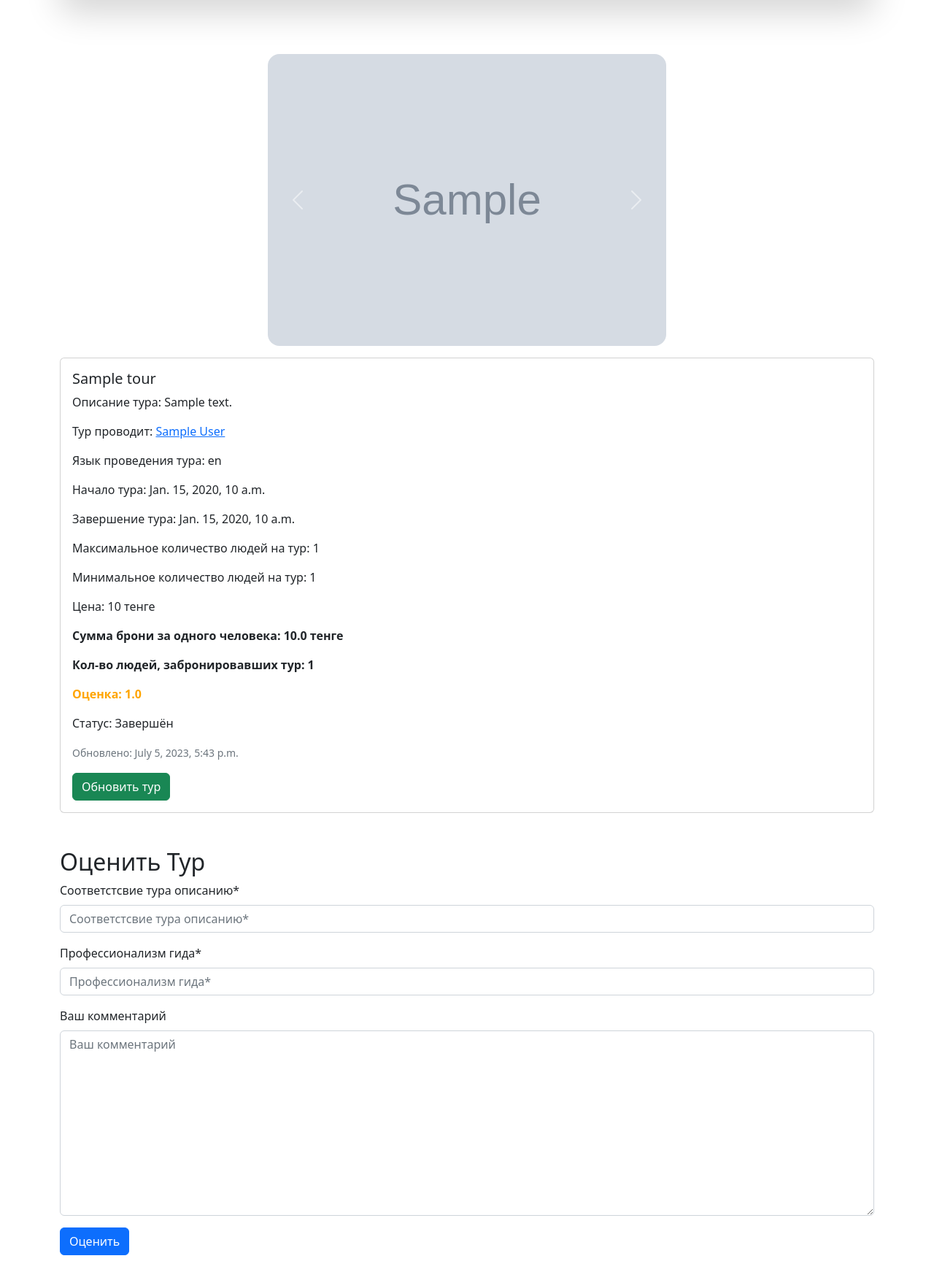
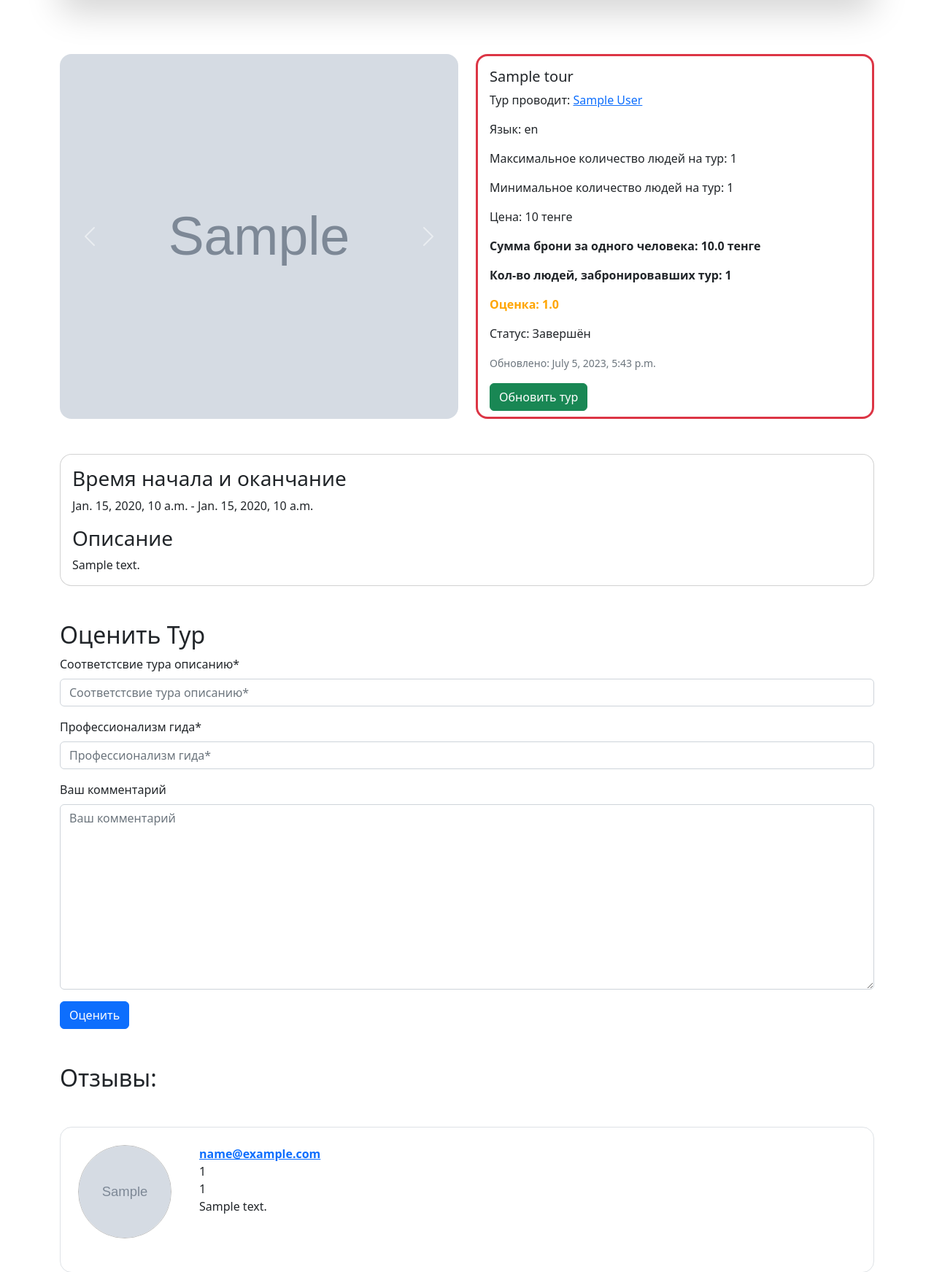
Before and after one commit to AttractorSchool/ESDP-AP-10-4, a Django app: page /tours/1/ in a window 1280 px wide. Shown: the part 76-1819 px from the top of the page at 73% size. Run offline with Django 4.2, Linux system fonts and the light colour scheme; a user stored in the database is signed in; tables that the repository leaves empty hold one stand-in row (values such as "Sample post"); grey boxes marked "Sample" are stand-in pictures; some libraries are stand-ins or nearby versions.

Commit message:
#93 Улучшить дизайн детального просмотра тура

```diff
--- a/static/css/image.css
+++ b/static/css/image.css
@@ -1,3 +1,3 @@
 .carousel > .carousel-inner > .carousel-item > .tour-image {
-    height: 400px;
+    height: 500px;
 }
--- a/templates/tour/includes/carousel.html
+++ b/templates/tour/includes/carousel.html
@@ -1,4 +1,4 @@
-<div id="carousel" class="carousel slide mb-3" data-bs-ride="carousel">
+<div id="carousel" class="carousel slide carousel-fade mb-3" data-bs-ride="carousel">
     <div class="carousel-inner rounded-4">
         {% for tour_image_obj in tour.images.all %}
             {% if forloop.first %}
--- a/templates/tour/tour_detail.html
+++ b/templates/tour/tour_detail.html
@@ -5,28 +5,51 @@
 {% block css %}
     <link rel="stylesheet" href="{% static 'css/image.css' %}">
     <link rel="stylesheet" href="{% static 'css/profile.css' %}">
+
+    <style>
+        #tour-mini-detail .wrapper {
+            height: 500px;
+        }
+    </style>
 {% endblock %}
 
 {% block content %}
     <!-- Carousel/Slider -->
-    <div class="row justify-content-center">
-        <div class="col-12 col-lg-6">
+    <div class="row">
+        <div class="col-12 col-xl-6">
             {% include 'tour/includes/carousel.html' %}
         </div>
-    </div>
 
-    <div class="row">
-        <div class="col-12">
-            <div class="card mb-5">
-                <div class="card-body">
+        <div class="col-12 col-xl-6" id="tour-mini-detail">
+            <div class="card mb-5 rounded-4 border-0">
+
+            <!-- Цвет бордера -->
+            {% if tour.moderation_status == 'FINISHED' %}
+                <div class="wrapper rounded-4 border border-3 border-danger">
+            {% elif tour.moderation_status == 'CONFIRMED' %}
+                <div class="wrapper rounded-4 border border-3 border-success">
+            {% elif tour.moderation_status == 'SENT TO CONFIRMATION' %}
+                <div class="wrapper rounded-4 border border-3 border-warning">
+            {% else %}
+                <div class="wrapper rounded-4 border border-3 border-secondary">
+            {% endif %}
+
+                <!-- Контент -->
+                <div class="card-body h-100">
                     <h5 class="card-title">{{ tour.title }}</h5>
-                    <p class="card-text">Описание тура: {{ tour.description }}</p>
-                    <p class="card-text">Тур проводит: <a
-                            href={% url 'guide_profile' tour.author.guide_profile.pk %}>{{ tour.author.get_full_name }}</a>
+
+                    <p class="card-text">
+                        Тур проводит:
+                        <a href={% url 'guide_profile' tour.author.guide_profile.pk %}>
+                            {% if tour.author.get_full_name %}
+                                {{ tour.author.get_full_name }}
+                            {% else %}
+                                {{ tour.author }}
+                            {% endif %}
+                        </a>
                     </p>
-                    <p class="card-text">Язык проведения тура: {{ tour.language }}</p>
-                    <p class="card-text">Начало тура: {{ tour.start_date }}</p>
-                    <p class="card-text">Завершение тура: {{ tour.end_date }}</p>
+
+                    <p class="card-text">Язык: {{ tour.language }}</p>
                     <p class="card-text">Максимальное количество людей на тур: {{ tour.max_number_of_tourists }}</p>
                     <p class="card-text">Минимальное количество людей на тур: {{ tour.min_number_of_tourists }}</p>
                     <p class="card-text">Цена: {{ tour.price }} тенге</p>
@@ -46,14 +69,10 @@
                         <p><b style="color: green;">{{ tour.get_moderation_status_display }}</b></p>
                     {% endif %}
 
-                </div>
-
                     {# Booking button #}
+                    <div class="card-text">
                         {% if user not in tour.tourists.all and user.is_tourist and tour.moderation_status == 'CONFIRMED' %}
                             {% if tour.tourists.count < tour.max_number_of_tourists %}
-
-                        <div class="card-footer">
-                            {{ tour.get_free_place }}
                                 <b>Сколько вас поедет ? Осталось мест {{ tour.get_free_place }}</b>
                                 <form action="{% url 'create_booking' tour.pk %}" method="POST">
                                     <input id="qty_passengers" name="passengers" type="number" required="True" max="{{ tour.get_free_place }}" min="1" value="1">
@@ -64,25 +83,54 @@
                                 {% endif %}
                                     {% include 'tour/booking/includes/book.html' with button_class='btn btn-outline-success' button_text='Перейти к заполнению пассажиров' %}
                                 </form>
-                        </div>
                             {% endif %}
                         {% elif user in tour.tourists.all and tour.moderation_status == 'CONFIRMED' %}
-                    <div class="card-footer">
                             <form method="POST" action="{% url 'create_booking' tour.pk %}">
                                 {% include 'tour/booking/includes/book.html' with button_class='btn btn-outline-danger' button_text='Отменить бронь' %}
                             </form>
+                        {% endif %}
                     </div>
-                {% endif %}
 
                 </div>
 
+                </div>
+            </div>
+        </div>
+    </div>
+
+    <!-- Описание Тура -->
     <div class="row mb-5">
+        <div class="col-12">
+            <div class="card rounded-4">
+                <div class="card-body">
+
+                    <div class="time mb-3">
+                        <h3 class="card-title">
+                            Время начала и оканчание
+                        </h3>
+                        <div class="card-text">
+                            {{ tour.start_date }} - {{ tour.end_date }}
+                        </div>
+                    </div>
+
+                    <div class="descr">
+                        <h3 class="card-title">
+                            Описание
+                        </h3>
+                        <p class="card-text">{{ tour.description }}</p>
+                    </div>
+                </div>
+            </div>
+        </div>
+    </div>
+
+    <div class="row mb-5">
+        <div class="col-12">
+            {% if user in tour.tourists.all and tour.moderation_status == 'FINISHED' %}
+                {% if user not in user.rating_by_tourist.all %}
                     <div class="col">
                         <h2>Оценить Тур</h2>
                     </div>
-                <div class="col-12">
-                    {% if user in tour.tourists.all and tour.moderation_status == 'FINISHED' %}
-                        {% if user not in user.rating_by_tourist.all %}
                     <form action="{% url 'tour_rating' tour.pk %}" method="POST">
                         {% csrf_token %}
                         {% bootstrap_form form %}
@@ -106,6 +154,7 @@
         {% endif %}
     </div>
 
-        </div>
+    <div class="row">
+
     </div>
 {% endblock %}
```
Lines whose indentation alone changed are shown as unchanged.
